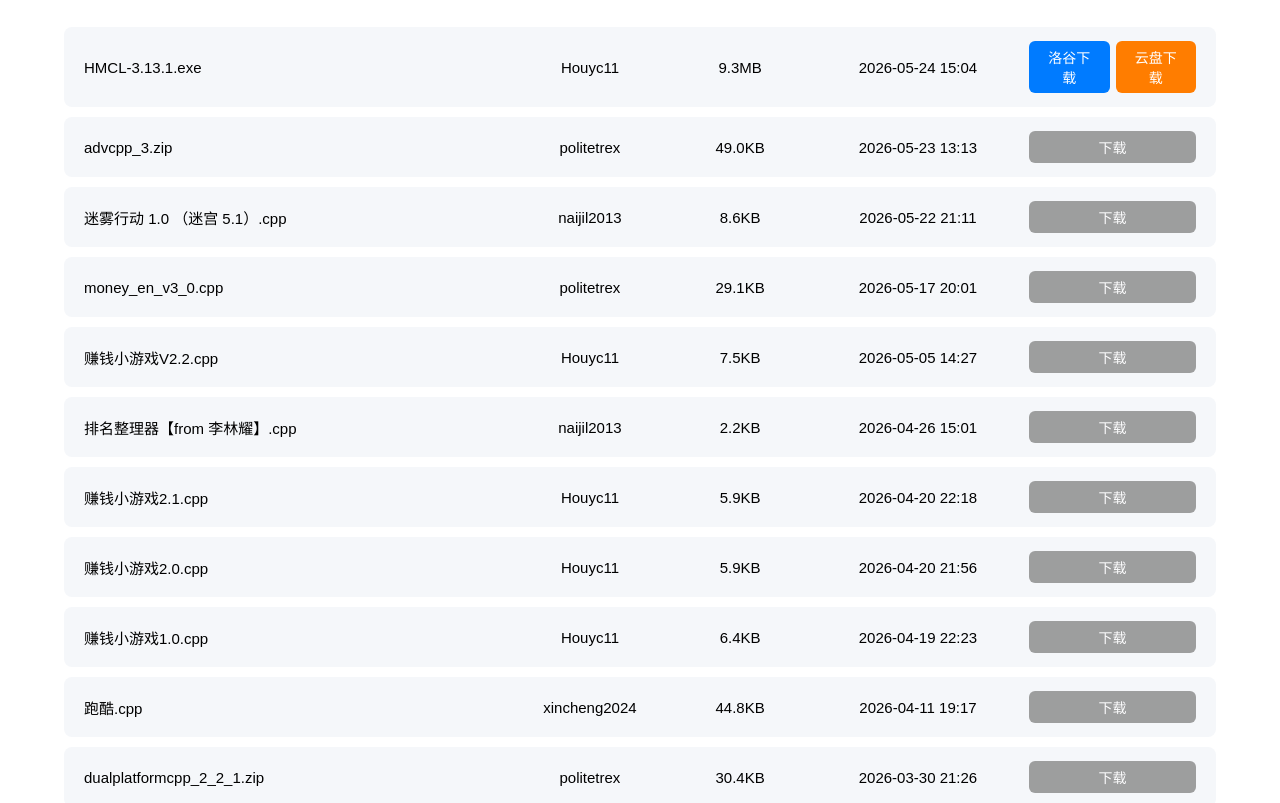
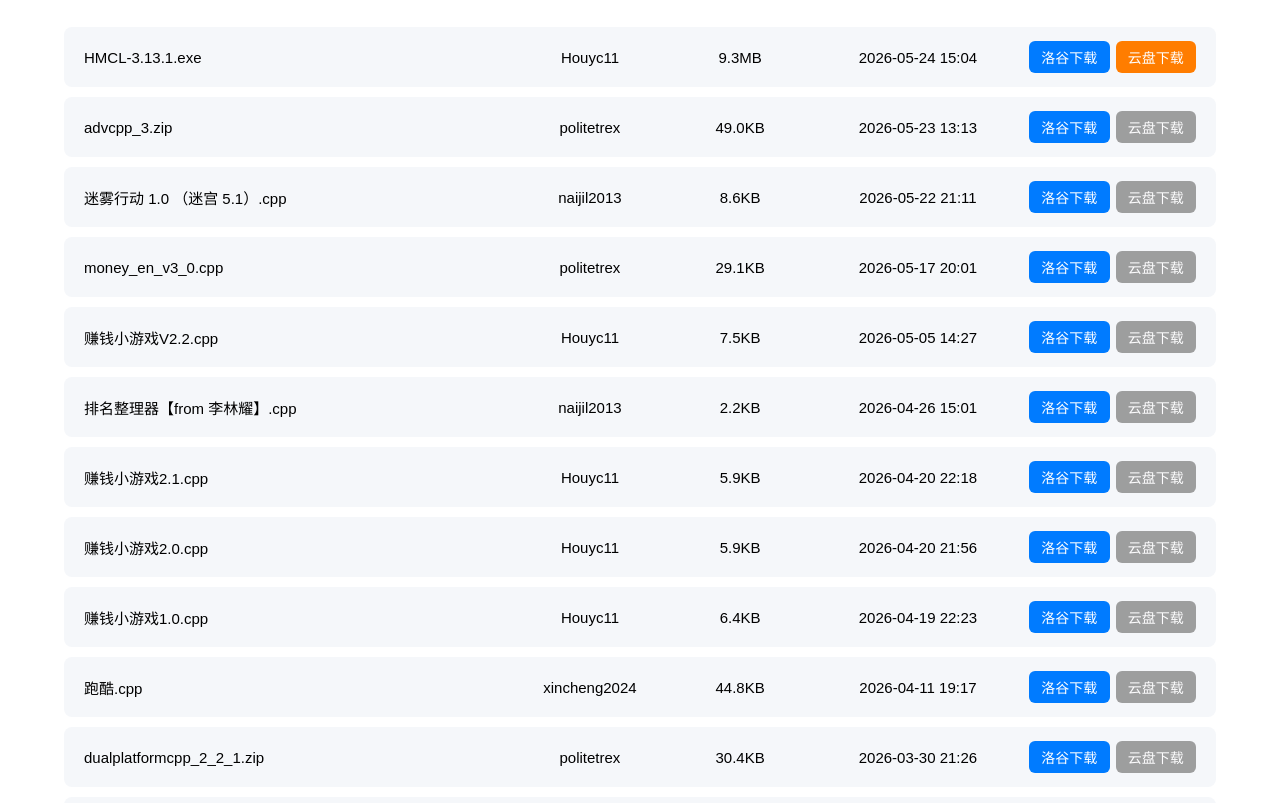
Before and after one commit to dtoi-code/dtoi-code.github.io, a plain HTML site: page project/index.html in a window 1280 px wide. Shown: the part 149-952 px from the top of the page. Drawn offline with Linux system fonts and the light colour scheme.

Commit message:
Update index.html

```diff
--- a/project/index.html
+++ b/project/index.html
@@ -162,7 +162,7 @@
         }
 
         .download-btn {
-            padding: 6px 16px;
+            padding: 6px 10px;
             background: var(--btn-bg);
             color: var(--btn-text);
             border: none;
@@ -170,6 +170,7 @@
             cursor: pointer;
             font-size: 14px;
             width: 100%;
+            white-space: nowrap; /* 强制一行 */
         }
 
         .download-btn:hover {
@@ -177,7 +178,7 @@
         }
 
         .cloud-btn {
-            padding: 6px 16px;
+            padding: 6px 10px;
             background: var(--orange);
             color: #fff;
             border: none;
@@ -185,19 +186,22 @@
             cursor: pointer;
             font-size: 14px;
             width: 100%;
+            white-space: nowrap; /* 强制一行 */
         }
 
         .cloud-btn:hover {
             opacity: 0.8;
         }
 
-        .old-btn {
+        /* 云盘禁用样式 */
+        .cloud-btn.old-btn {
             background: var(--gray-btn);
             cursor: not-allowed;
             opacity: 0.8;
+            pointer-events: none; /* 彻底禁止点击 */
         }
 
-        .old-btn:hover {
+        .cloud-btn.old-btn:hover {
             opacity: 0.7;
         }
 
@@ -218,7 +222,7 @@
 
         <div class="file-list">
 
-            <!-- ========== 【新增】HMCL-3.13.1.exe 放在最顶部 ========== -->
+            <!-- 新增 HMCL（两个按钮都正常） -->
             <div class="file-item">
                 <div class="file-name">HMCL-3.13.1.exe</div>
                 <div class="file-author">Houyc11</div>
@@ -230,13 +234,15 @@
                 </div>
             </div>
 
+            <!-- 旧文件：洛谷正常，云盘禁用 -->
             <div class="file-item">
                 <div class="file-name">advcpp_3.zip</div>
                 <div class="file-author">politetrex</div>
                 <div class="file-size">49.0KB</div>
                 <div class="file-time">2026-05-23 13:13</div>
                 <div class="file-download">
-                    <button class="download-btn old-btn" disabled>下载</button>
+                    <button class="download-btn" onclick="window.open('https://www.luogu.com.cn/team/_/file/8rnwfphe/download','_blank')">洛谷下载</button>
+                    <button class="cloud-btn old-btn">云盘下载</button>
                 </div>
             </div>
 
@@ -246,7 +252,8 @@
                 <div class="file-size">8.6KB</div>
                 <div class="file-time">2026-05-22 21:11</div>
                 <div class="file-download">
-                    <button class="download-btn old-btn" disabled>下载</button>
+                    <button class="download-btn" onclick="window.open('https://www.luogu.com.cn/team/_/file/ilwv5vo9/download','_blank')">洛谷下载</button>
+                    <button class="cloud-btn old-btn">云盘下载</button>
                 </div>
             </div>
 
@@ -256,7 +263,8 @@
                 <div class="file-size">29.1KB</div>
                 <div class="file-time">2026-05-17 20:01</div>
                 <div class="file-download">
-                    <button class="download-btn old-btn" disabled>下载</button>
+                    <button class="download-btn" onclick="window.open('https://www.luogu.com.cn/team/_/file/29uwv8gm/download','_blank')">洛谷下载</button>
+                    <button class="cloud-btn old-btn">云盘下载</button>
                 </div>
             </div>
 
@@ -266,7 +274,8 @@
                 <div class="file-size">7.5KB</div>
                 <div class="file-time">2026-05-05 14:27</div>
                 <div class="file-download">
-                    <button class="download-btn old-btn" disabled>下载</button>
+                    <button class="download-btn" onclick="window.open('https://www.luogu.com.cn/team/_/file/qydrfn1h/download','_blank')">洛谷下载</button>
+                    <button class="cloud-btn old-btn">云盘下载</button>
                 </div>
             </div>
 
@@ -276,7 +285,8 @@
                 <div class="file-size">2.2KB</div>
                 <div class="file-time">2026-04-26 15:01</div>
                 <div class="file-download">
-                    <button class="download-btn old-btn" disabled>下载</button>
+                    <button class="download-btn" onclick="window.open('https://www.luogu.com.cn/team/_/file/uws0pzmx/download','_blank')">洛谷下载</button>
+                    <button class="cloud-btn old-btn">云盘下载</button>
                 </div>
             </div>
 
@@ -286,7 +296,8 @@
                 <div class="file-size">5.9KB</div>
                 <div class="file-time">2026-04-20 22:18</div>
                 <div class="file-download">
-                    <button class="download-btn old-btn" disabled>下载</button>
+                    <button class="download-btn" onclick="window.open('https://www.luogu.com.cn/team/_/file/fqzfo65t/download','_blank')">洛谷下载</button>
+                    <button class="cloud-btn old-btn">云盘下载</button>
                 </div>
             </div>
 
@@ -296,7 +307,8 @@
                 <div class="file-size">5.9KB</div>
                 <div class="file-time">2026-04-20 21:56</div>
                 <div class="file-download">
-                    <button class="download-btn old-btn" disabled>下载</button>
+                    <button class="download-btn" onclick="window.open('https://www.luogu.com.cn/team/_/file/ld5yiwzu/download','_blank')">洛谷下载</button>
+                    <button class="cloud-btn old-btn">云盘下载</button>
                 </div>
             </div>
 
@@ -306,7 +318,8 @@
                 <div class="file-size">6.4KB</div>
                 <div class="file-time">2026-04-19 22:23</div>
                 <div class="file-download">
-                    <button class="download-btn old-btn" disabled>下载</button>
+                    <button class="download-btn" onclick="window.open('https://www.luogu.com.cn/team/_/file/8jqrr79e/download','_blank')">洛谷下载</button>
+                    <button class="cloud-btn old-btn">云盘下载</button>
                 </div>
             </div>
 
@@ -316,7 +329,8 @@
                 <div class="file-size">44.8KB</div>
                 <div class="file-time">2026-04-11 19:17</div>
                 <div class="file-download">
-                    <button class="download-btn old-btn" disabled>下载</button>
+                    <button class="download-btn" onclick="window.open('https://www.luogu.com.cn/team/_/file/0ud6whod/download','_blank')">洛谷下载</button>
+                    <button class="cloud-btn old-btn">云盘下载</button>
                 </div>
             </div>
 
@@ -326,7 +340,8 @@
                 <div class="file-size">30.4KB</div>
                 <div class="file-time">2026-03-30 21:26</div>
                 <div class="file-download">
-                    <button class="download-btn old-btn" disabled>下载</button>
+                    <button class="download-btn" onclick="window.open('https://www.luogu.com.cn/team/_/file/xcdh8pd1/download','_blank')">洛谷下载</button>
+                    <button class="cloud-btn old-btn">云盘下载</button>
                 </div>
             </div>
 
@@ -336,7 +351,8 @@
                 <div class="file-size">8.6KB</div>
                 <div class="file-time">2026-03-16 22:14</div>
                 <div class="file-download">
-                    <button class="download-btn old-btn" disabled>下载</button>
+                    <button class="download-btn" onclick="window.open('https://www.luogu.com.cn/team/_/file/s1h8yzvw/download','_blank')">洛谷下载</button>
+                    <button class="cloud-btn old-btn">云盘下载</button>
                 </div>
             </div>
 
@@ -346,7 +362,8 @@
                 <div class="file-size">5.6KB</div>
                 <div class="file-time">2026-03-15 11:56</div>
                 <div class="file-download">
-                    <button class="download-btn old-btn" disabled>下载</button>
+                    <button class="download-btn" onclick="window.open('https://www.luogu.com.cn/team/_/file/4tzisth6/download','_blank')">洛谷下载</button>
+                    <button class="cloud-btn old-btn">云盘下载</button>
                 </div>
             </div>
 
```
